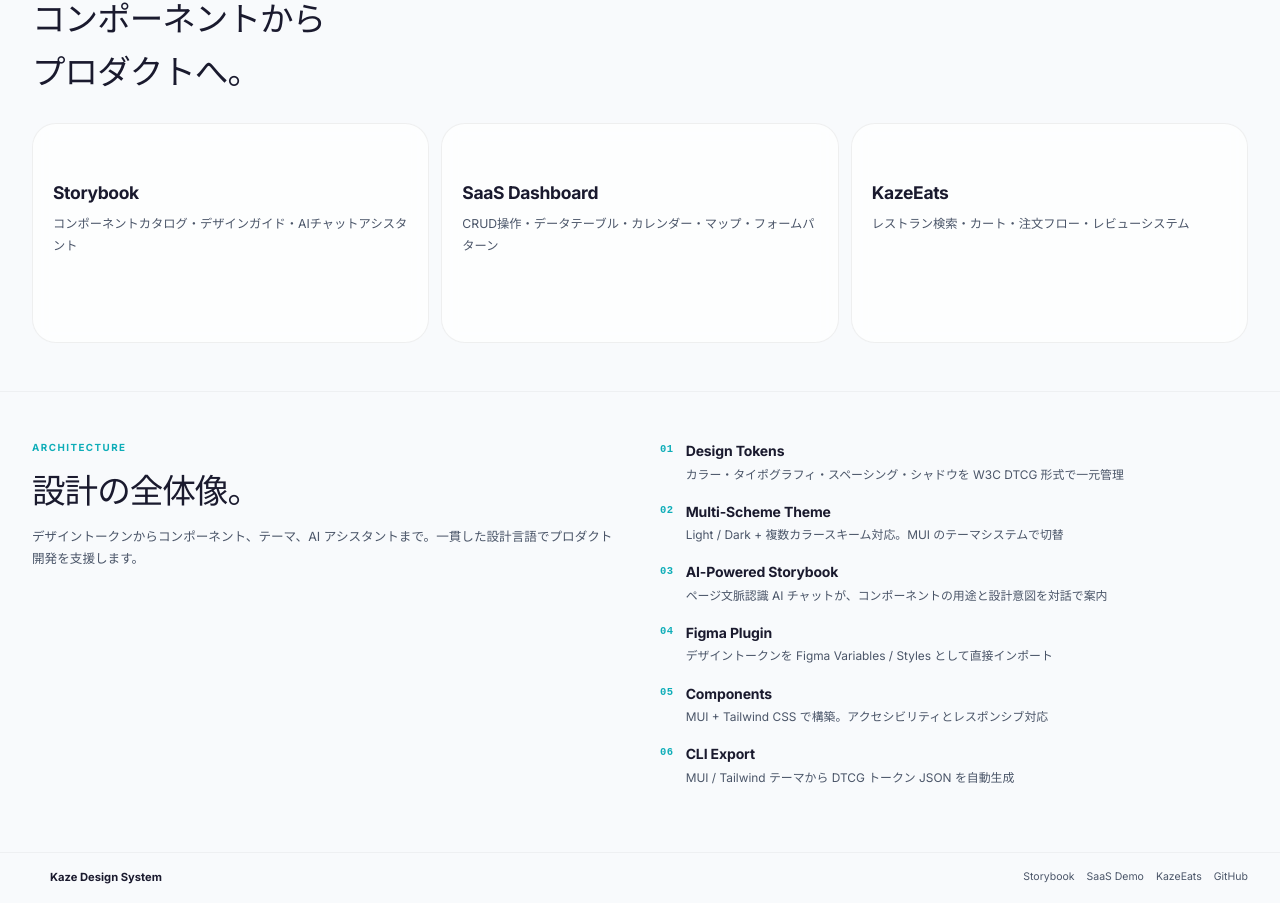
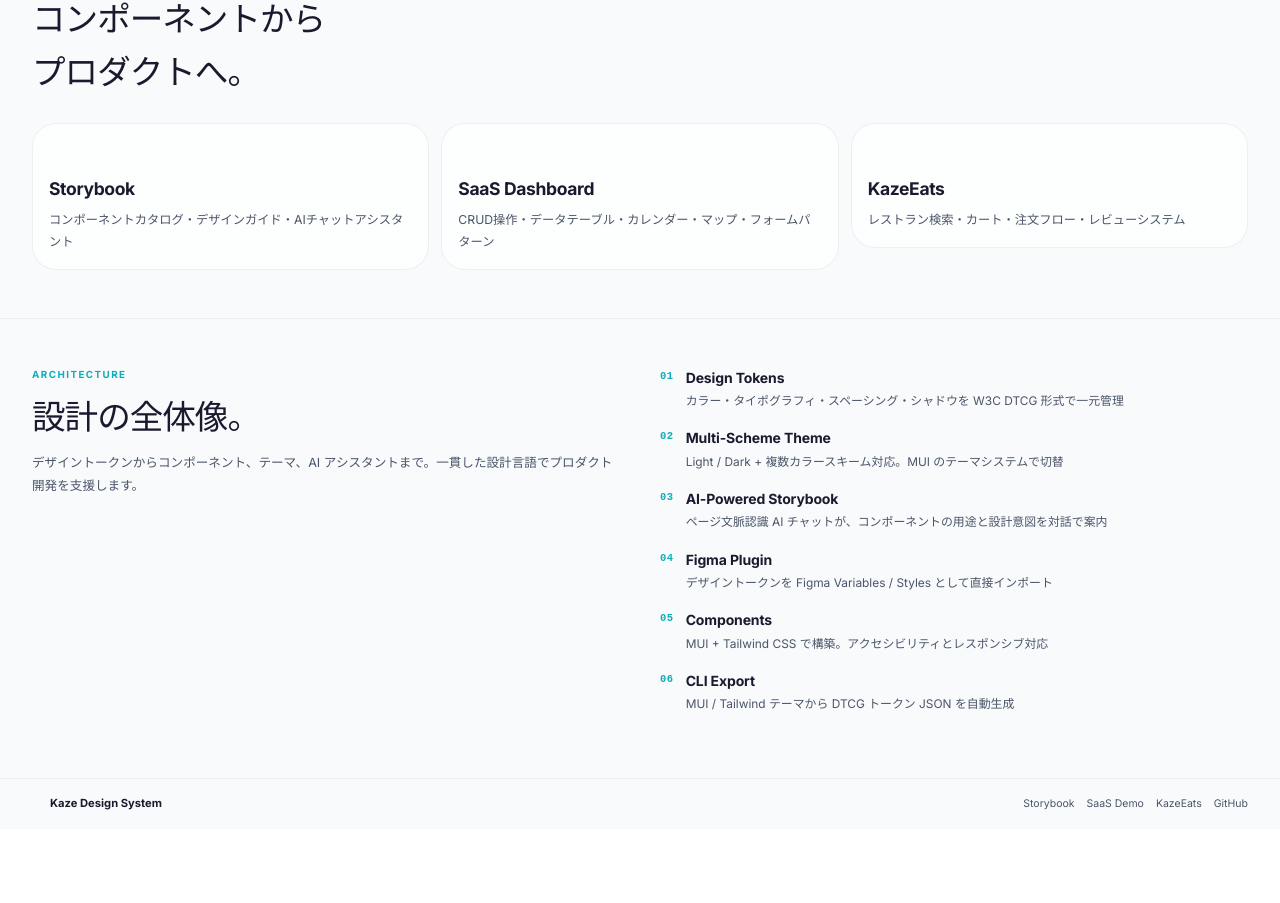
Before and after one commit to BoxPistols/kaze-ux, a React (Vite) app: page / in a window 1280 px wide. Shown: the part 880-1783 px from the top of the page. After the commit the page ends 1709 px from the top, so only its background shows below. Built offline with nearby package versions, Linux system fonts and the light colour scheme; some icons are missing.

Commit message:
fix: カードホバーのはみ出し・過剰余白を修正
translateY削除、minHeight削除、padding適正化、shadow控えめに

```diff
--- a/src/pages/LandingPage.tsx
+++ b/src/pages/LandingPage.tsx
@@ -213,22 +213,20 @@ const ProductCard = ({
           display: 'block',
           textDecoration: 'none',
           color: 'inherit',
-          p: { xs: 3.5, md: 5 },
+          p: { xs: 3, md: 4 },
           borderRadius: 3,
           border: '1px solid',
           borderColor: isDark ? 'rgba(255,255,255,0.06)' : 'rgba(0,0,0,0.06)',
           bgcolor: isDark ? 'rgba(255,255,255,0.02)' : 'rgba(255,255,255,0.7)',
           backdropFilter: 'blur(8px)',
-          transition: 'all 0.35s cubic-bezier(0.25, 0.1, 0, 1)',
+          transition: 'all 0.3s cubic-bezier(0.25, 0.1, 0, 1)',
           cursor: 'pointer',
           position: 'relative',
           overflow: 'hidden',
-          minHeight: { md: 220 },
           '&:hover': {
-            transform: 'translateY(-6px)',
             boxShadow: isDark
-              ? '0 20px 60px rgba(14,173,184,0.15)'
-              : '0 20px 60px rgba(14,173,184,0.12)',
+              ? '0 12px 40px rgba(14,173,184,0.15)'
+              : '0 12px 40px rgba(14,173,184,0.12)',
             borderColor: 'primary.main',
             '& .card-label': {
               opacity: 1,
```
